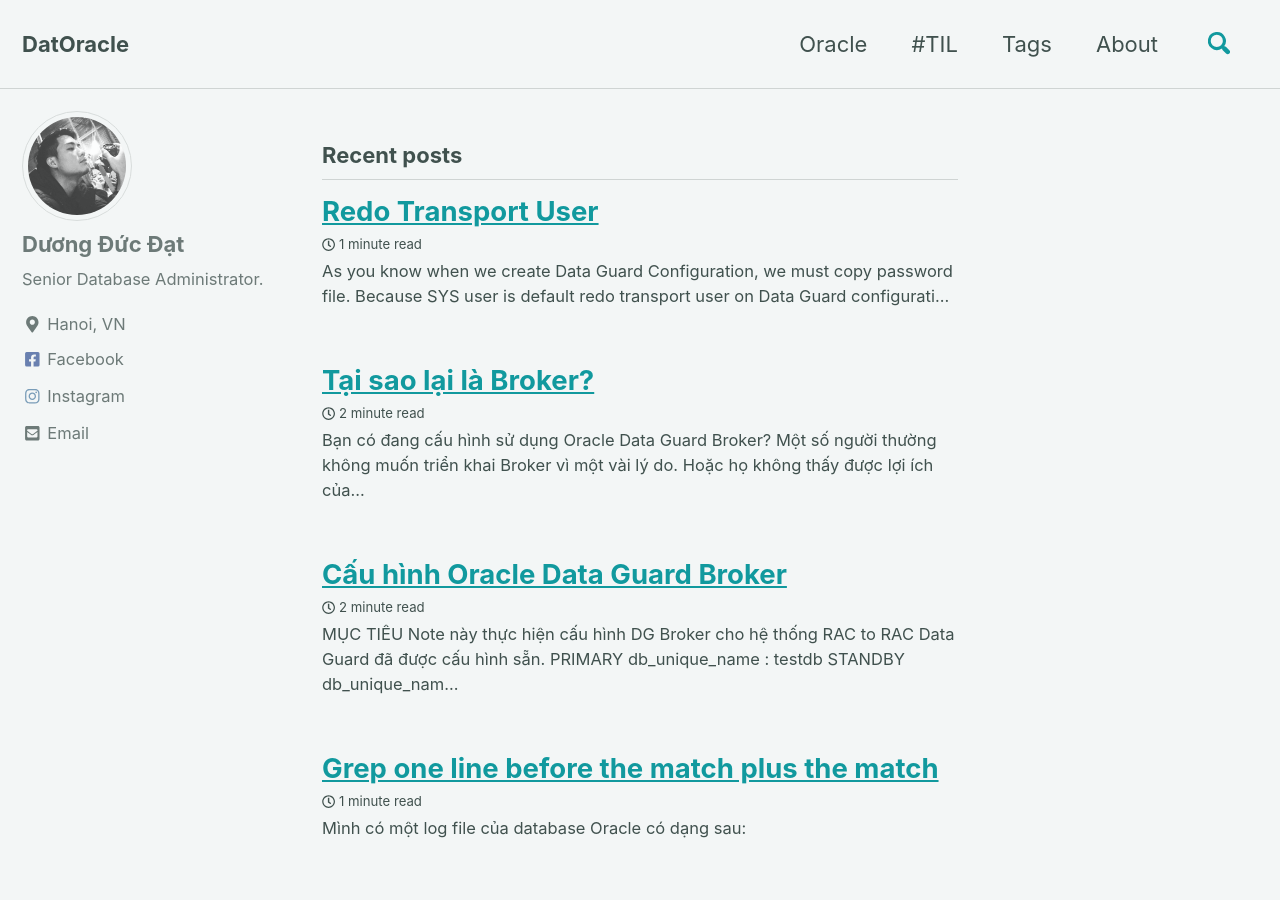
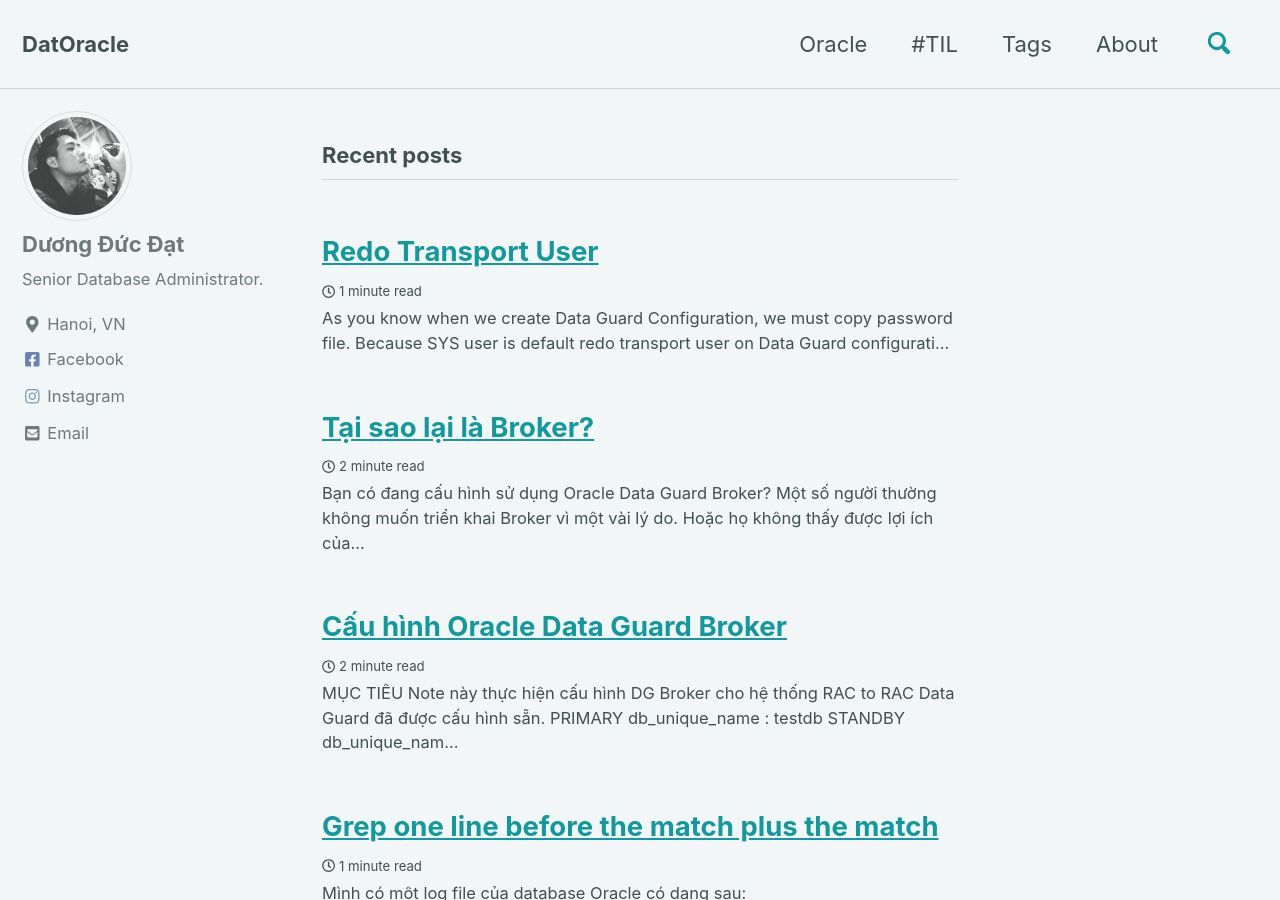
Before and after one commit to trumkma/datoracle.github.io, a Jekyll site: the page built from index.html, in a window 1280 px wide and 900 px high. Built offline with Jekyll 4.4.1, drawn with Linux system fonts in a browser that asks for light colours; cached includes are drawn as plain includes; nearby versions of some CDN libraries; the list of posts is cut into pages by our own code.

Commit message:
Update archive-single.html

```diff
--- a/_includes/archive-single.html
+++ b/_includes/archive-single.html
@@ -23,7 +23,7 @@
           alt="">
       </div>
     {% endif %}
-    <h2 class="archive__item-title" itemprop="headline">
+    <h2 itemprop="headline">
       {% if post.link %}
         <a href="{{ post.link }}">{{ title }}</a> <a href="{{ post.url | relative_url }}" rel="permalink"><i class="fas fa-link" aria-hidden="true" title="permalink"></i><span class="sr-only">Permalink</span></a>
       {% else %}
```
